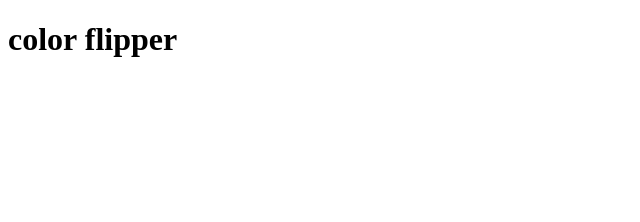
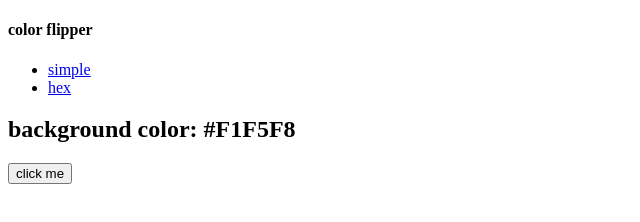
Before and after one commit to paji9/color-flipper, a plain HTML site: page index.html in a window 1280 px wide. Shown: the whole page, without its empty margins (0-640 px from the left). Drawn offline with Linux system fonts and the light colour scheme.

Commit message:
finalize initialHTML structure

```diff
--- a/index.html
+++ b/index.html
@@ -9,7 +9,25 @@
     </head>
 
     <body>
-        <h1>color flipper</h1>
+        <nav>
+            <div class="nav-center">
+                <h4>color flipper</h4>
+                <ul class="nav-links">
+                    <li>
+                        <a href="index.html">simple</a>
+                    </li>
+                    <li>
+                        <a href="hex.html">hex</a>
+                    </li>
+                </ul>
+            </div>
+        </nav>
+        <main>
+            <div class="container">
+                <h2>background color: <span class="color">#F1F5F8</span></h2>
+                <button class="btn btn-hero" id="btn">click me</button>
+            </div>
+        </main>
 
         <script src="app.js"></script>
     </body>
```
